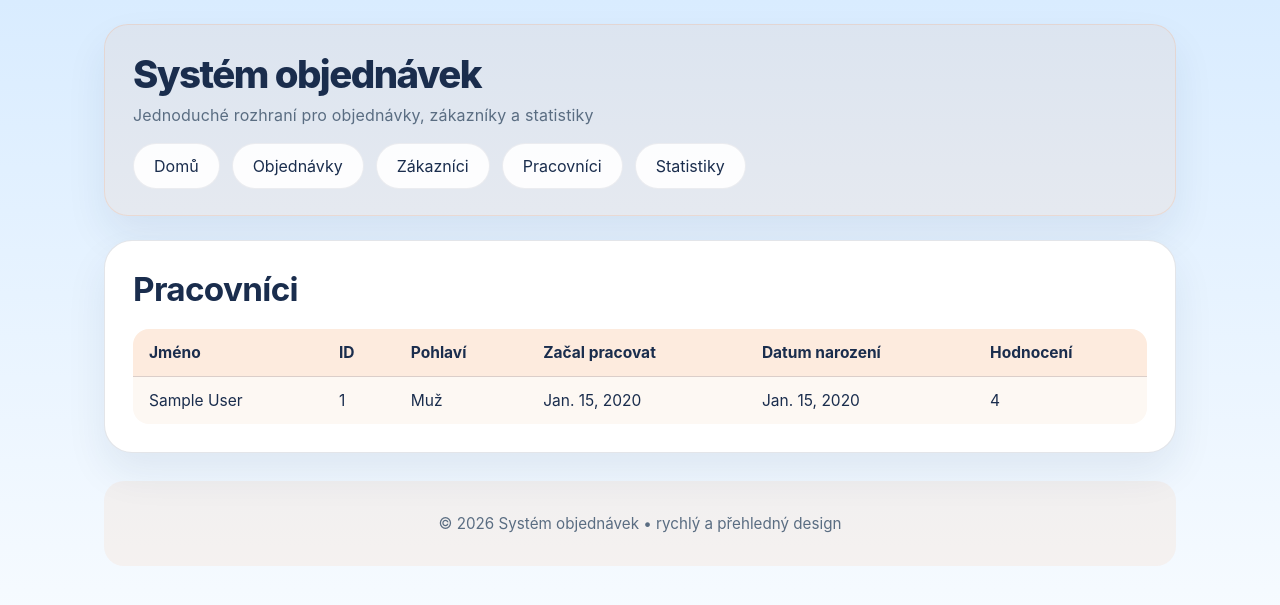
After one commit to pikamates21/django-projekt-3rocnik, a Django app: page /employees/ in a window 1280 px wide. The commit adds this page. Shown: the top 605 px of the page. Run offline with Django 5.2, Linux system fonts and the light colour scheme; tables that the repository leaves empty hold one stand-in row (values such as "Sample post").

Commit message:
Add Employee model, extend Customer and Order relationships, add employees view and templates

```diff
--- a/appka/admin.py
+++ b/appka/admin.py
@@ -1,5 +1,6 @@
 from django.contrib import admin
-from .models import Customer, Order
+from .models import Customer, Employee, Order
 
 admin.site.register(Customer)
+admin.site.register(Employee)
 admin.site.register(Order)
--- a/appka/models.py
+++ b/appka/models.py
@@ -1,15 +1,51 @@
+from django.core.validators import MaxValueValidator, MinValueValidator
 from django.db import models
 
 
 class Customer(models.Model):
+    GENDER_CHOICES = [
+        ("male", "Muž"),
+        ("female", "Žena"),
+    ]
+
+    customer_id = models.PositiveIntegerField(unique=True, null=True, blank=True)
     name = models.CharField(max_length=100)
+    origin = models.CharField("Odkud je", max_length=100, blank=True)
+    gender = models.CharField(max_length=6, choices=GENDER_CHOICES, null=True, blank=True)
+    reliable = models.BooleanField("Spolehlivý", default=False)
 
     def __str__(self):
-        return self.name
+        return f"{self.name} ({self.customer_id})"
+
+
+class Employee(models.Model):
+    GENDER_CHOICES = [
+        ("male", "Muž"),
+        ("female", "Žena"),
+    ]
+
+    employee_id = models.PositiveIntegerField(unique=True)
+    name = models.CharField(max_length=100)
+    gender = models.CharField(max_length=6, choices=GENDER_CHOICES)
+    start_date = models.DateField()
+    birth_date = models.DateField()
+    rating = models.PositiveSmallIntegerField(
+        validators=[MinValueValidator(1), MaxValueValidator(10)]
+    )
+
+    def __str__(self):
+        return f"{self.name} ({self.employee_id})"
 
 
 class Order(models.Model):
     customer = models.ForeignKey(Customer, on_delete=models.CASCADE)
+    worker = models.ForeignKey(
+        Employee,
+        on_delete=models.SET_NULL,
+        null=True,
+        blank=True,
+        related_name="orders",
+    )
     created_at = models.DateTimeField(auto_now_add=True)
 
     description = models.TextField()
--- a/appka/urls.py
+++ b/appka/urls.py
@@ -5,5 +5,6 @@ urlpatterns = [
     path("", views.index, name="index"),
     path("orders/", views.orders, name="orders"),
     path("customers/", views.customers, name="customers"),
+    path("employees/", views.employees, name="employees"),
     path("stats/", views.stats, name="stats"),
 ]
--- a/appka/views.py
+++ b/appka/views.py
@@ -1,6 +1,6 @@
 from django.shortcuts import render
-from .models import Customer, Order
-from django.db.models import Sum, Avg
+from .models import Customer, Employee, Order
+from django.db.models import Avg, Sum
 
 
 def index(request):
@@ -8,7 +8,7 @@ def index(request):
 
 
 def orders(request):
-    orders = Order.objects.select_related("customer")
+    orders = Order.objects.select_related("customer", "worker")
     return render(request, "orders.html", {"orders": orders})
 
 
@@ -25,6 +25,11 @@ def customers(request):
         })
 
     return render(request, "customers.html", {"data": data})
+
+
+def employees(request):
+    employees = Employee.objects.all()
+    return render(request, "employees.html", {"employees": employees})
 
 
 def stats(request):
--- a/templates/base.html
+++ b/templates/base.html
@@ -237,6 +237,7 @@
                 <a href="{% url 'index' %}">Domů</a>
                 <a href="{% url 'orders' %}">Objednávky</a>
                 <a href="{% url 'customers' %}">Zákazníci</a>
+                <a href="{% url 'employees' %}">Pracovníci</a>
                 <a href="{% url 'stats' %}">Statistiky</a>
             </nav>
         </header>
--- /dev/null
+++ b/templates/employees.html
@@ -0,0 +1,35 @@
+{% extends "base.html" %}
+
+{% block content %}
+<div class="card">
+    <div class="page-header">
+        <h2>Pracovníci</h2>
+    </div>
+    <div class="table-wrapper">
+        <table>
+            <thead>
+                <tr>
+                    <th>Jméno</th>
+                    <th>ID</th>
+                    <th>Pohlaví</th>
+                    <th>Začal pracovat</th>
+                    <th>Datum narození</th>
+                    <th>Hodnocení</th>
+                </tr>
+            </thead>
+            <tbody>
+                {% for e in employees %}
+                    <tr>
+                        <td>{{ e.name }}</td>
+                        <td>{{ e.employee_id }}</td>
+                        <td>{{ e.get_gender_display }}</td>
+                        <td>{{ e.start_date }}</td>
+                        <td>{{ e.birth_date }}</td>
+                        <td>{{ e.rating }}</td>
+                    </tr>
+                {% endfor %}
+            </tbody>
+        </table>
+    </div>
+</div>
+{% endblock %}
--- a/templates/orders.html
+++ b/templates/orders.html
@@ -10,6 +10,7 @@
             <thead>
                 <tr>
                     <th>Zákazník</th>
+                    <th>Pracovník</th>
                     <th>Datum</th>
                     <th>Popis</th>
                     <th>Odhad ceny</th>
@@ -23,6 +24,7 @@
                 {% for o in orders %}
                     <tr>
                         <td>{{ o.customer.name }}</td>
+                        <td>{{ o.worker.name if o.worker else "-" }}</td>
                         <td>{{ o.created_at }}</td>
                         <td>{{ o.description }}</td>
                         <td>{{ o.estimated_price }}</td>
```
Also changed, not shown: appka/migrations/0002_employee_customer_customer_id_customer_gender_and_more.py (added).
